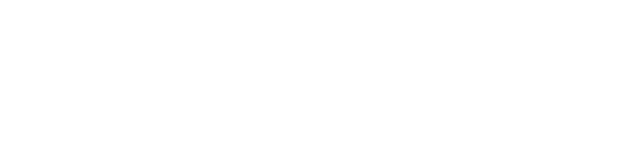
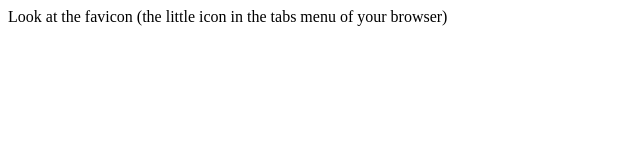
Before and after one commit to idkhow2type/badapple, a plain HTML site: page favicon/index.html in a window 1280 px wide. Shown: the whole page, without its empty margins (0-640 px from the left). Drawn offline with Linux system fonts and the light colour scheme.

Commit message:
update READMEs and gitignores

```diff
--- a/favicon/index.html
+++ b/favicon/index.html
@@ -7,6 +7,8 @@
         <title>Document</title>
     </head>
     <body>
+
+        Look at the favicon (the little icon in the tabs menu of your browser)
         <script>
             function setFavicon(href) {
                 const prev = document.querySelector('#favicon');
```
Also changed, not shown: 5 other files.
